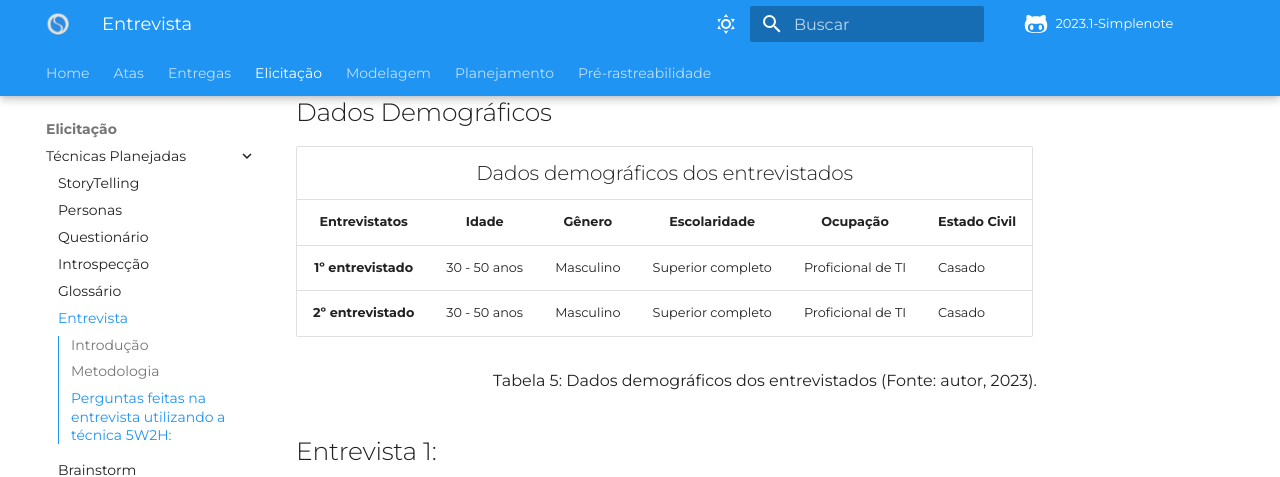
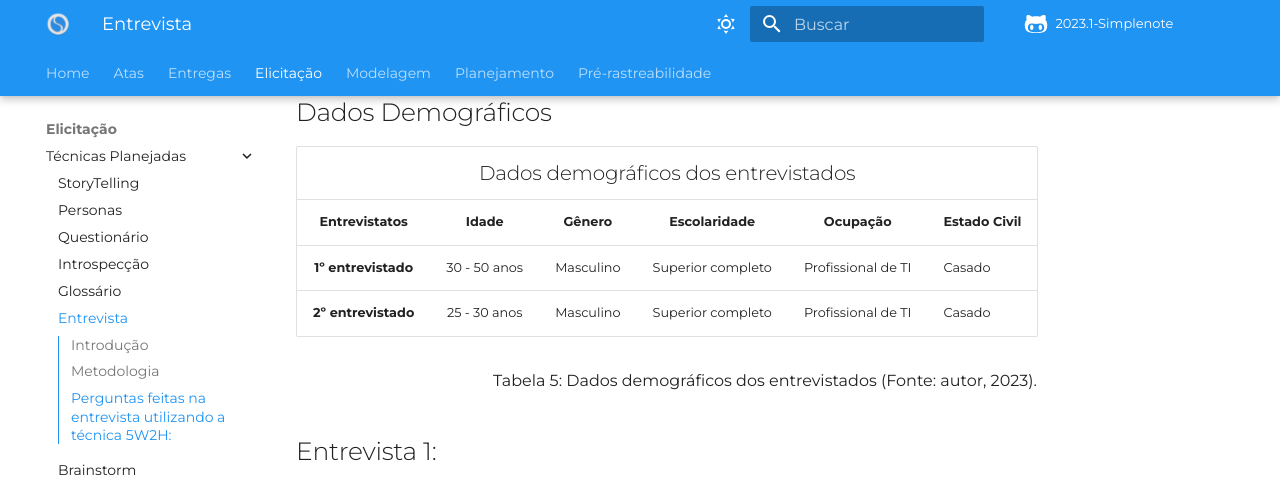
Before and after one commit to Requisitos-de-Software/2023.1-Simplenote, an MkDocs documentation site: the page built from docs/elicitacao/entrevista.md, in a window 1280 px wide and 900 px high, scrolled down 1450 px. Shown: the top 477 px of the window. Built offline with MkDocs 1.6.1 and Material for MkDocs 9.7.7, drawn with Linux system fonts in a browser that asks for light colours; some web fonts are replaced; comment, search, counter and statistics services are not loaded.

Commit message:
#49 corrigindo erros

```diff
--- a/docs/elicitacao/entrevista.md
+++ b/docs/elicitacao/entrevista.md
@@ -188,15 +188,15 @@
         <td style="vertical-align: middle; text-align: center"> 30 - 50 anos </td>
         <td> Masculino </td>
         <td> Superior completo </td>
-        <td> Proficional de TI </td>
+        <td> Profissional de TI </td>
         <td> Casado </td>
     </tr>
     <tr>
         <td style="vertical-align: middle; text-align: center"> <b> 2º entrevistado </b></td>
-        <td style="vertical-align: middle; text-align: center"> 30 - 50 anos </td>
+        <td style="vertical-align: middle; text-align: center"> 25 - 30 anos </td>
         <td> Masculino </td>
         <td> Superior completo </td>
-        <td> Proficional de TI </td>
+        <td> Profissional de TI </td>
         <td> Casado </td>
     </tr>
 </table>
```
